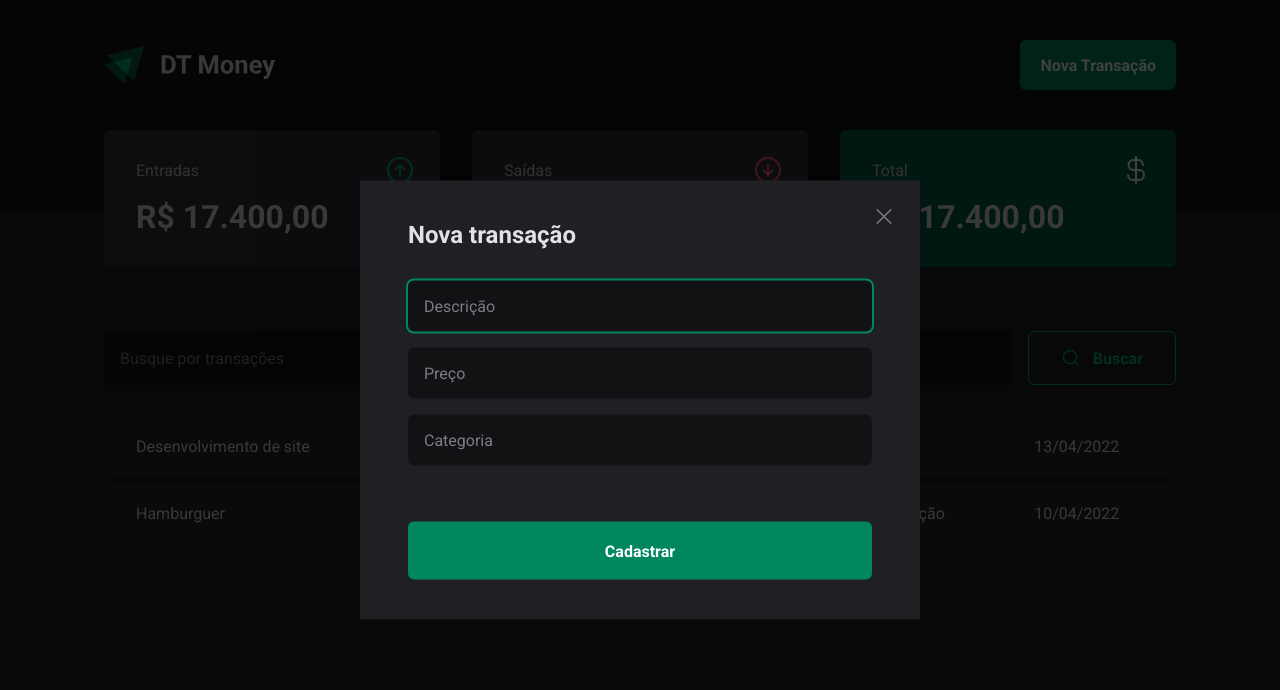
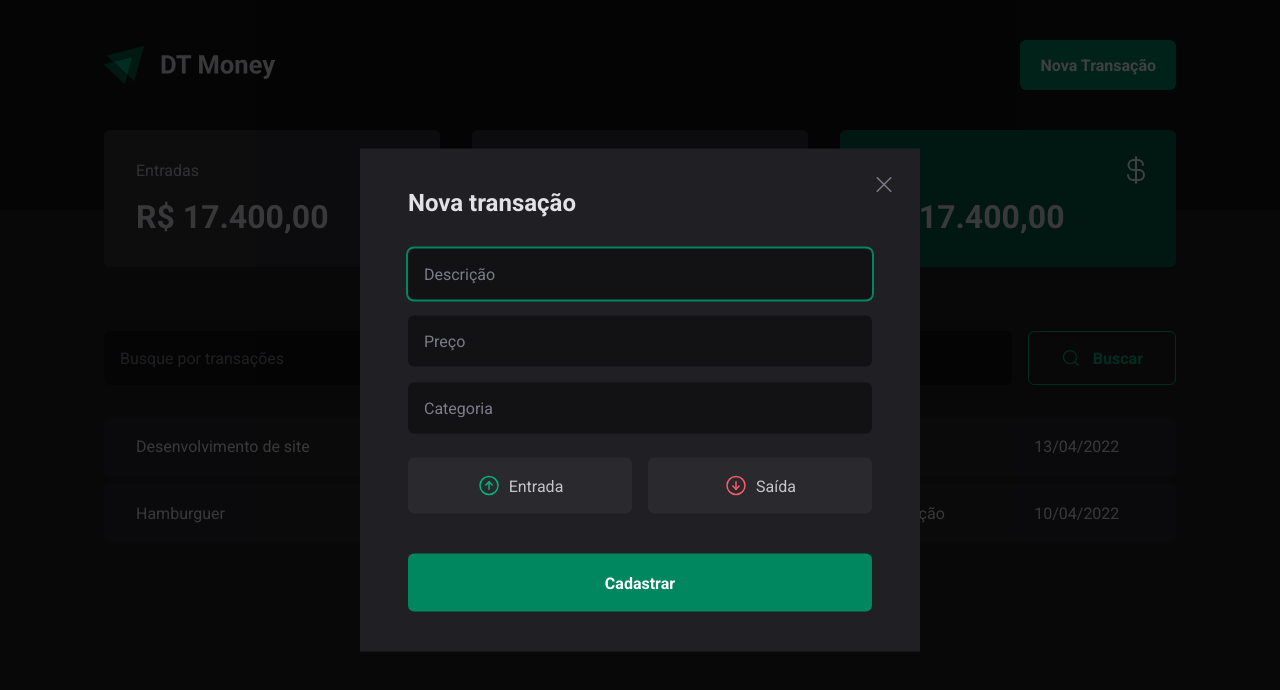
Before and after one commit to Felipe-Luciano/dt-money, a React (Vite) app: page / in a window 1280 px wide. Both pictures are taken after a click on the button "Nova Transação". Shown: the top 690 px of the page. Built offline with nearby package versions, Linux system fonts and the light colour scheme.

Commit message:
Feat: implementing the transaction type button using raiox-ui/radio-group

```diff
--- a/package.json
+++ b/package.json
@@ -11,6 +11,7 @@
   },
   "dependencies": {
     "@radix-ui/react-dialog": "^1.0.5",
+    "@radix-ui/react-radio-group": "^1.1.3",
     "phosphor-react": "^1.4.1",
     "react": "^18.2.0",
     "react-dom": "^18.2.0",
--- a/src/components/NewTransactionModel/index.tsx
+++ b/src/components/NewTransactionModel/index.tsx
@@ -1,22 +1,33 @@
 import * as Dialog from '@radix-ui/react-dialog';
-import { CloseModal, Content, Overlay } from './styles';
-import { X } from 'phosphor-react';
+
+import { CloseButton, Content, Overlay, TrasactionType, TrasactionTypeButton } from './styles';
+import { ArrowCircleDown, ArrowCircleUp, X } from 'phosphor-react';
 
 export function NewTransactionModl() {
-    return(
+    return (
         <Dialog.Portal>
             <Overlay />
             <Content>
                 <Dialog.Title>Nova transação</Dialog.Title>
                 <form>
-                    <input type="text" placeholder='Descrição' required/>
-                    <input type="number" placeholder='Preço' required/>
-                    <input type="text" placeholder='Categoria' required/>
+                    <input type="text" placeholder='Descrição' required />
+                    <input type="number" placeholder='Preço' required />
+                    <input type="text" placeholder='Categoria' required />
+                    <TrasactionType>
+                        <TrasactionTypeButton variant='income' value='income'>
+                            <ArrowCircleUp size={24} />
+                            Entrada
+                        </TrasactionTypeButton>
+                        <TrasactionTypeButton variant='outcome' value='outcome'>
+                            <ArrowCircleDown size={24} />
+                            Saída
+                        </TrasactionTypeButton>
+                    </TrasactionType>
                     <button type="submit">Cadastrar</button>
                 </form>
-                <CloseModal>
-                    <X size={24}/>
-                </CloseModal>
+                <CloseButton>
+                    <X size={24} />
+                </CloseButton>
             </Content>
         </Dialog.Portal>
     )
--- a/src/components/NewTransactionModel/styles.ts
+++ b/src/components/NewTransactionModel/styles.ts
@@ -1,5 +1,6 @@
 import styled from "styled-components";
 import * as Dialog from '@radix-ui/react-dialog';
+import * as RadioGroup from '@radix-ui/react-radio-group';
 
 export const Overlay = styled(Dialog.Overlay)`
     position: fixed;
@@ -21,7 +22,6 @@
     form {
         display: flex;
         flex-direction: column;
-        gap: 1rem;
         margin-top: 2rem;
 
         input {
@@ -34,6 +34,10 @@
             &::placeholder {
                 color: ${props => props.theme["gray-500"]};
             }
+        }
+
+        input + input {
+            margin-top: 1rem;
         }
 
         button[type="submit"] {
@@ -55,7 +59,7 @@
     }
 `
 
-export const CloseModal = styled(Dialog.Close)`
+export const CloseButton = styled(Dialog.Close)`
     border: 0;
     position: absolute;
     top: 1.5rem;
@@ -68,3 +72,45 @@
         color: ${props => props.theme["gray-500"]};
     }
 `
+
+export const TrasactionType = styled(RadioGroup.Root)`
+    display: grid;
+    grid-template-columns: repeat(2, 1fr);
+    gap: 1rem;
+    margin-top: 1.5rem;
+`
+
+interface TrasactionTypeButtonProps {
+    variant: "income" | "outcome"
+}
+
+export const TrasactionTypeButton = styled(RadioGroup.Item)<TrasactionTypeButtonProps>`
+    display: flex;
+    align-items: center;
+    justify-content: center;
+    gap: 0.5rem;
+    padding: 1rem;
+    border-radius: 6px;
+    border: 0;
+    background: ${props => props.theme["gray-700"]};
+    color: ${props => props.theme["gray-300"]};
+    cursor: pointer;
+
+    &[data-state="unchecked"]:hover {
+        background: ${props => props.theme["gray-600"]};
+        transition: background-color 0.2s;
+    }
+
+    &[data-state="checked"] {
+        background: ${props => props.variant === "income" ? props.theme["green-700"] : props.theme["red-500"]};
+        color: ${props => props.theme.white};
+
+        svg {
+            color: ${props => props.theme.white};
+        }
+    }
+
+    svg {
+        color: ${props => props.variant === "income" ? props.theme["green-300"] : props.theme["red-300"]};
+    }
+`
```
Also changed, not shown: 1 other file (tests, documents, lock files or other folders).
